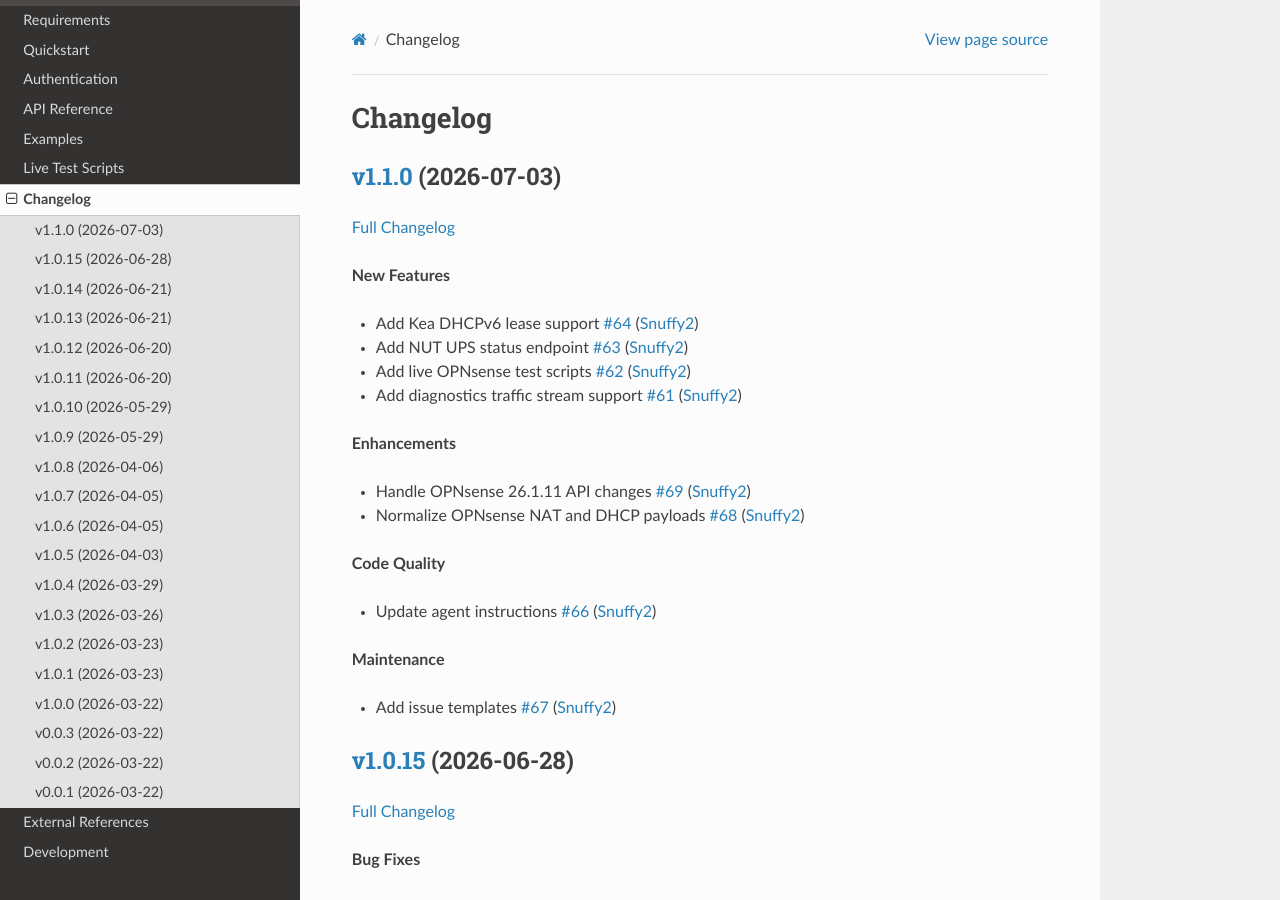
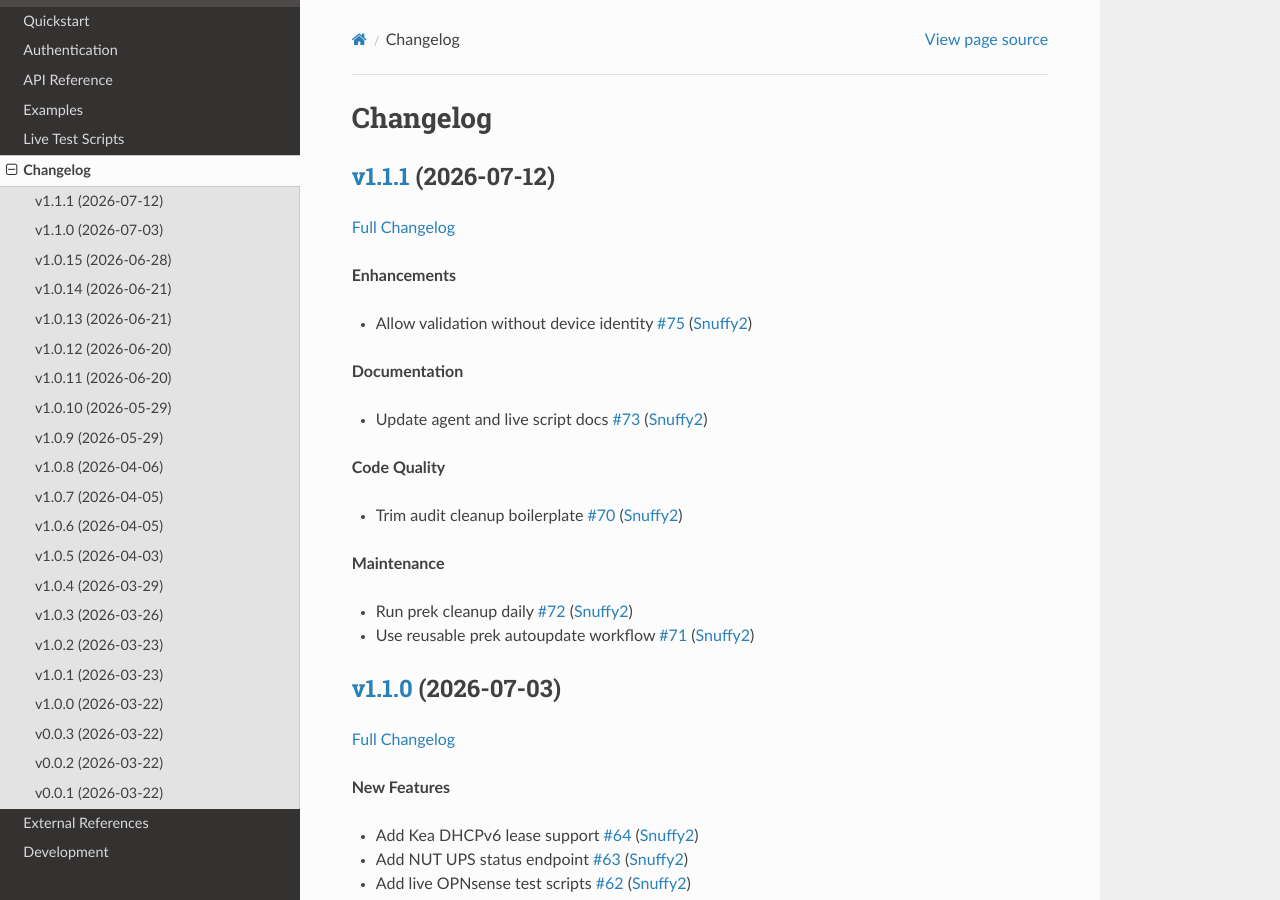
Before and after one commit to Snuffy2/aiopnsense, a Sphinx documentation site: the page built from docs/source/changelog.md, in a window 1280 px wide and 900 px high. Built offline with Sphinx 7.4.7 and the Read the Docs theme 3.1.0, drawn with Linux system fonts in a browser that asks for light colours; the version number could not be read and is left out.

Commit message:
Update changelog [skip ci]

```diff
--- a/docs/source/changelog.md
+++ b/docs/source/changelog.md
@@ -1,4 +1,25 @@
 # Changelog
+
+## [v1.1.1](https://github.com/Snuffy2/aiopnsense/tree/v1.1.1) (2026-07-12)
+
+[Full Changelog](https://github.com/Snuffy2/aiopnsense/compare/v1.1.0...v1.1.1)
+
+**Enhancements**
+
+- Allow validation without device identity [\#75](https://github.com/Snuffy2/aiopnsense/pull/75) ([Snuffy2](https://github.com/Snuffy2))
+
+**Documentation**
+
+- Update agent and live script docs [\#73](https://github.com/Snuffy2/aiopnsense/pull/73) ([Snuffy2](https://github.com/Snuffy2))
+
+**Code Quality**
+
+- Trim audit cleanup boilerplate [\#70](https://github.com/Snuffy2/aiopnsense/pull/70) ([Snuffy2](https://github.com/Snuffy2))
+
+**Maintenance**
+
+- Run prek cleanup daily [\#72](https://github.com/Snuffy2/aiopnsense/pull/72) ([Snuffy2](https://github.com/Snuffy2))
+- Use reusable prek autoupdate workflow [\#71](https://github.com/Snuffy2/aiopnsense/pull/71) ([Snuffy2](https://github.com/Snuffy2))
 
 ## [v1.1.0](https://github.com/Snuffy2/aiopnsense/tree/v1.1.0) (2026-07-03)
 
```
